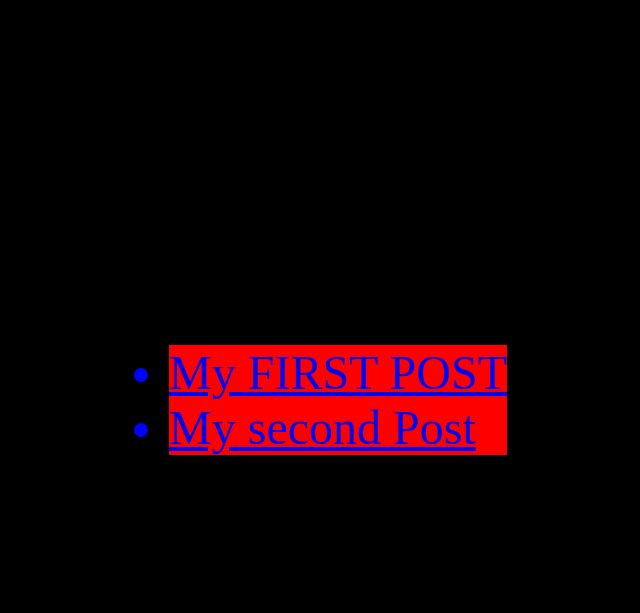
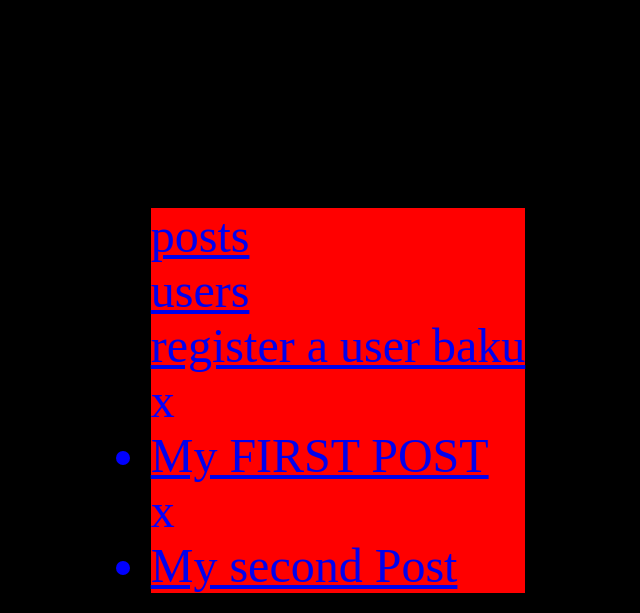
Before and after one commit to swastikcoder/Django_app, a Django app: page /post/ in a window 1280 px wide. Shown: the top 613 px of the page, without its empty margins (302-942 px from the left). Run offline with Django 5.2, Linux system fonts and the light colour scheme; data comes from the database, SQL or seed files in the repository.

Commit message:
loginleft

```diff
--- a/PycharmProject/Djangoapp/blog/post/templates/post/posts.html
+++ b/PycharmProject/Djangoapp/blog/post/templates/post/posts.html
@@ -4,7 +4,7 @@
 
 {%block content %}
 {% for post in posts %}
-<ul>
+<ul>x
  <li> <a href = "{%url 'post' slug=post.slug%}">{{post.title}}
   {{post.name}} </a></li>
 
--- a/PycharmProject/Djangoapp/blog/post/urls.py
+++ b/PycharmProject/Djangoapp/blog/post/urls.py
@@ -2,6 +2,6 @@ from django.urls import path
 from . import views
 #
 urlpatterns = [
-    path('', views.post_page),
+    path('', views.post_page,name='posts'),
     path('<slug:slug>',views.post,name = 'post')
 ]
--- a/PycharmProject/Djangoapp/blog/templates/base.html
+++ b/PycharmProject/Djangoapp/blog/templates/base.html
@@ -7,10 +7,18 @@
     <link  rel='stylesheet' href = "{% static 'css/style.css' %}" >
 </head>
 <body>
+<navbar>
+  <nav><a href = "{% url 'posts'%}">posts</a></nav>
+ <nav><a href = "{% url 'user'%}">users</a></nav>
+
+
+    <nav> <a href = "{%url 'register'%}">register a user baku</a></nav>
+
+
+</navbar>
+
 {%block content %}
-<a href = "post/">posts</a>
-<a href = "users/">users</a>
-<a href = "users/register">register a user baku</a>
+
 
 <h1> This is my home page</h1>
 <p> This is <a href = "{% url 'about'%}"> about</a> page</p>
--- a/PycharmProject/Djangoapp/blog/users/urls.py
+++ b/PycharmProject/Djangoapp/blog/users/urls.py
@@ -2,6 +2,7 @@ from django.urls import path
 from . import views
 
 urlpatterns = [
-    path('',views.home),
-    path('register/',views.user_register,name = "register")
+    path('',views.home,name='user'),
+    path('register/',views.user_register,name = "register"),
+    # path('login/',views.login_view, name = "login")
 ]
```
